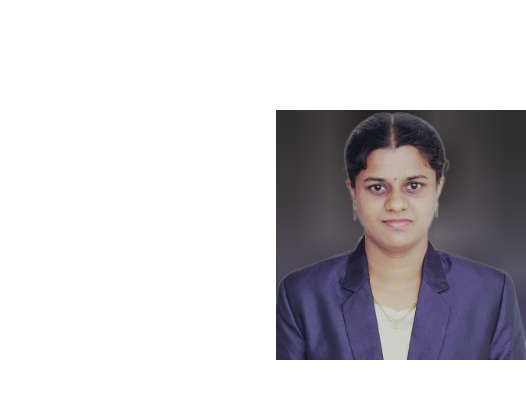
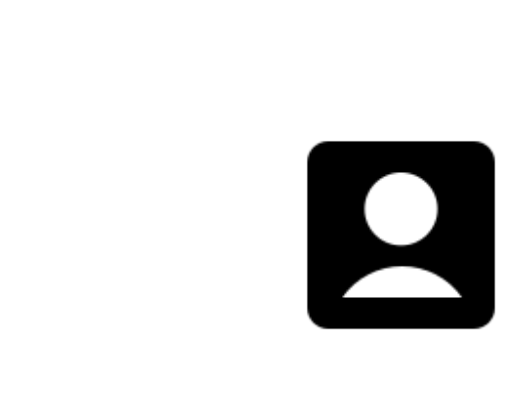
Before and after one commit to prinda810/Portfolio-prinda, a plain HTML site: page index.html in a window 1280 px wide. Shown: the part 613-1023 px from the top of the page, 754-1280 px from the left. Drawn offline with nearby package versions, Linux system fonts and the light colour scheme.

Commit message:
photo changed

```diff
--- a/index.html
+++ b/index.html
@@ -92,7 +92,7 @@
         </div>
         <div class="abt-image">
           <div data-aos="zoom-in">
-            <img src="profile.jpeg" alt="Prinda" width="250px" />
+            <img src="user.png" alt="Prinda" width="250px" />
           </div>
         </div>
         <div class="social-media"></div>
```
Also changed, not shown: profile.jpeg (deleted), user.png (added).
